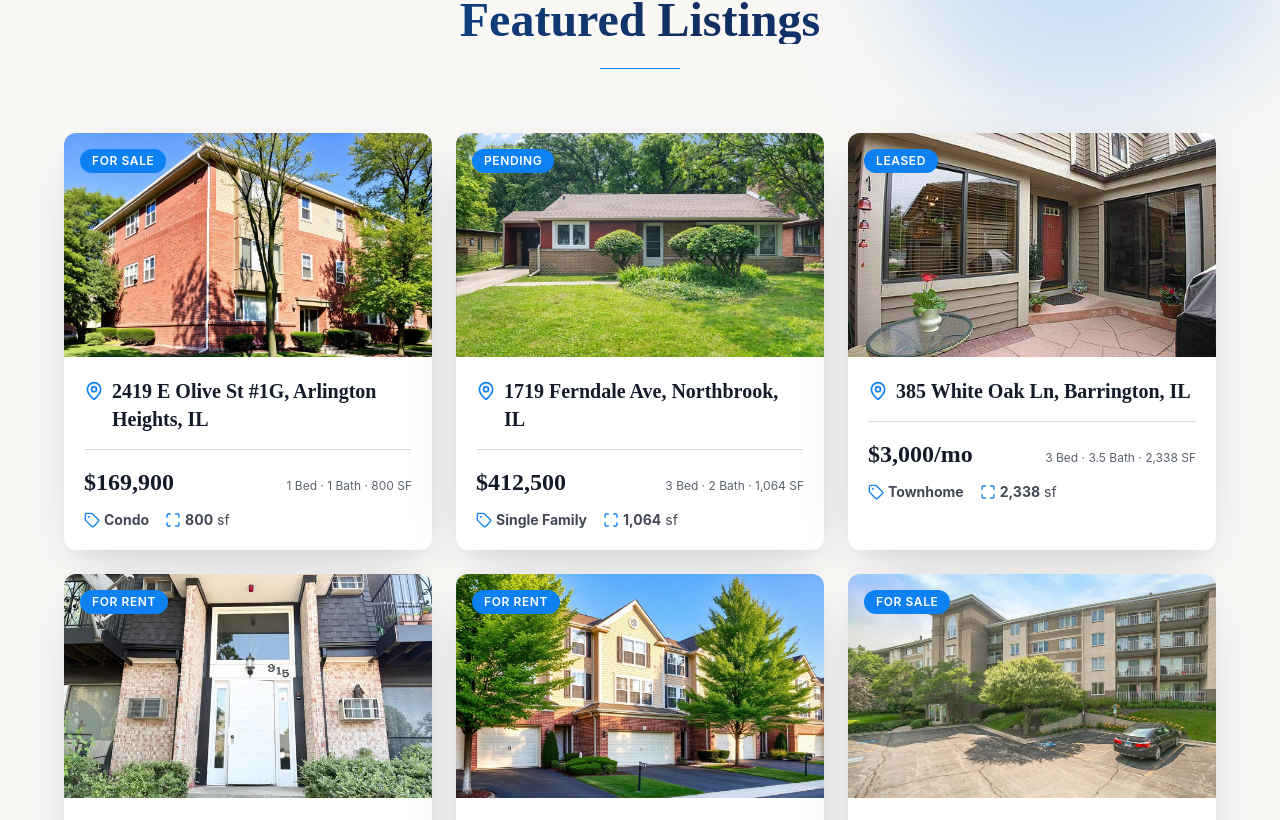
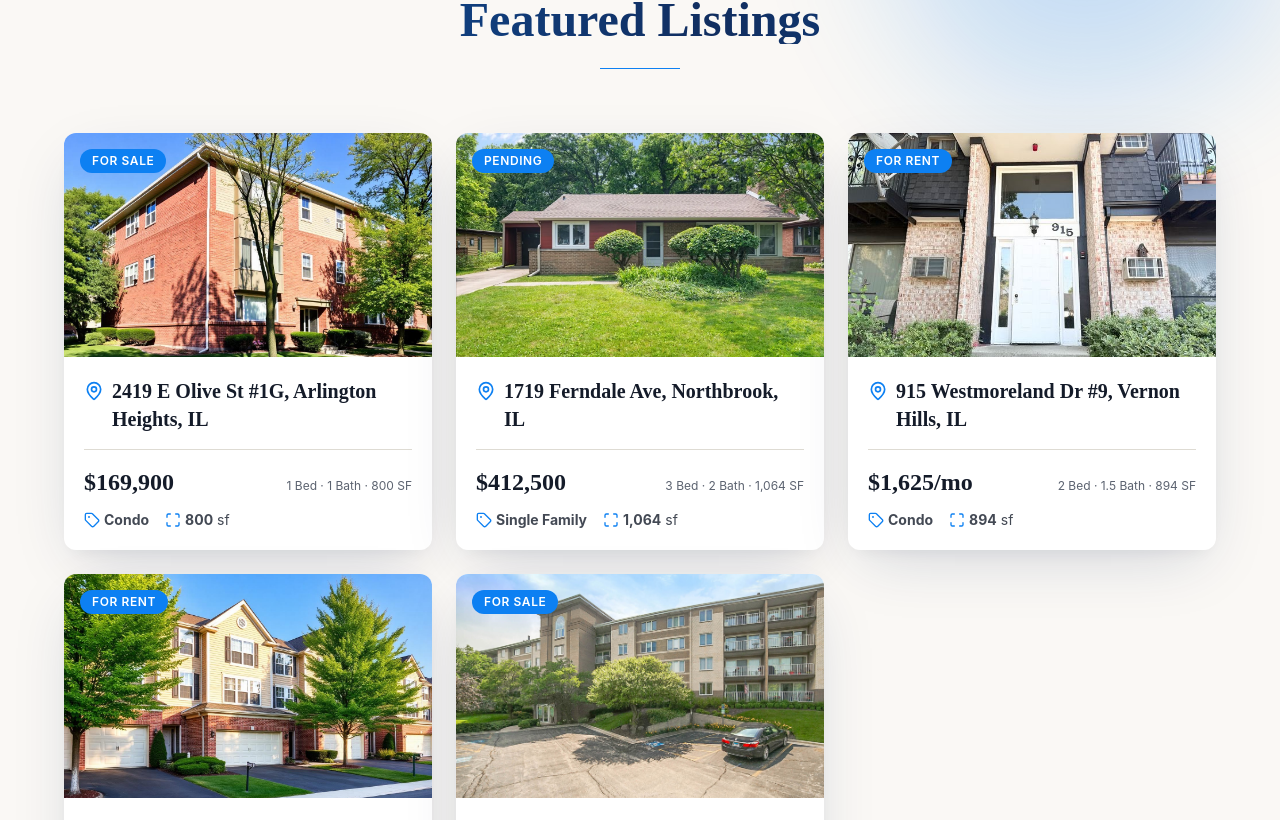
Before and after one commit to Robinsonwells/coastal-haven-explorer, a React (Vite) app: page / in a window 1280 px wide. Shown: the part 2899-3719 px from the top of the page. Built offline with nearby package versions, Linux system fonts and the light colour scheme; the HTML template or start-up script is replaced by a standard one.

Commit message:
Changes
Co-authored-by: Robinsonwells <209011916+Robinsonwells@users.noreply.github.com>

```diff
--- a/src/components/FeaturedProperties.tsx
+++ b/src/components/FeaturedProperties.tsx
@@ -3,7 +3,7 @@ import { Maximize, MapPin, Tag } from "lucide-react";
 import { Carousel, CarouselContent, CarouselItem, CarouselNext, CarouselPrevious } from "@/components/ui/carousel";
 import prop1 from "@/assets/prop1.jpg";
 import prop3 from "@/assets/prop3.webp";
-import prop4 from "@/assets/prop4.jpg";
+
 import prop5 from "@/assets/prop5.jpg";
 import prop7 from "@/assets/prop7.jpg";
 import prop8 from "@/assets/prop8.webp";
@@ -11,7 +11,6 @@ import prop8 from "@/assets/prop8.webp";
 const properties = [
   { image: prop1, status: "For Sale", type: "Condo", price: "$169,900", detail: "1 Bed · 1 Bath · 800 SF", sqft: "800", address: "2419 E Olive St #1G, Arlington Heights, IL" },
   { image: prop3, status: "Pending", type: "Single Family", price: "$412,500", detail: "3 Bed · 2 Bath · 1,064 SF", sqft: "1,064", address: "1719 Ferndale Ave, Northbrook, IL" },
-  { image: prop4, status: "Leased", type: "Townhome", price: "$3,000/mo", detail: "3 Bed · 3.5 Bath · 2,338 SF", sqft: "2,338", address: "385 White Oak Ln, Barrington, IL" },
   { image: prop5, status: "For Rent", type: "Condo", price: "$1,625/mo", detail: "2 Bed · 1.5 Bath · 894 SF", sqft: "894", address: "915 Westmoreland Dr #9, Vernon Hills, IL" },
   { image: prop7, status: "For Rent", type: "Townhome", price: "$2,400/mo", detail: "2 Bed · 2 Bath · 1,081 SF", sqft: "1,081", address: "135 Morningside Ln, Buffalo Grove, IL" },
   { image: prop8, status: "For Sale", type: "Condo", price: "$250,000", detail: "3 Bed · 2 Bath · 1,500 SF", sqft: "1,500", address: "480 E Montrose Ave #203, Wood Dale, IL" },
```
Also changed, not shown: src/assets/prop4.jpg (deleted).
